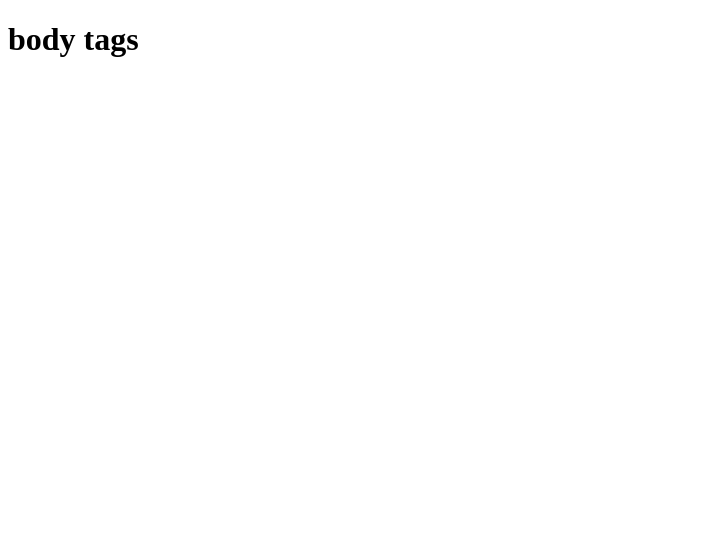
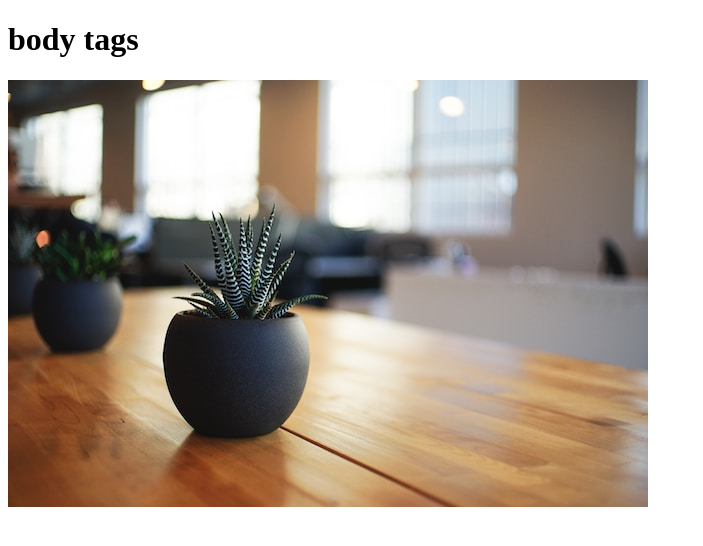
Before and after one commit to Msaqibsuccess/famous, a plain HTML site: page index.html in a window 1280 px wide. Shown: the whole page, without its empty margins (0-703 px from the left). Drawn offline with Linux system fonts and the light colour scheme.

Commit message:
images edit

```diff
--- a/index.html
+++ b/index.html
@@ -8,6 +8,8 @@
 <body>
 
     <h1>body tags</h1>
+    <img src="alvin-engler-bIhpiQA009k-unsplash (1).jpg" alt="">
+
 
 </body>
 </html>
```
Also changed, not shown: alvin-engler-bIhpiQA009k-unsplash (1).jpg (added).
